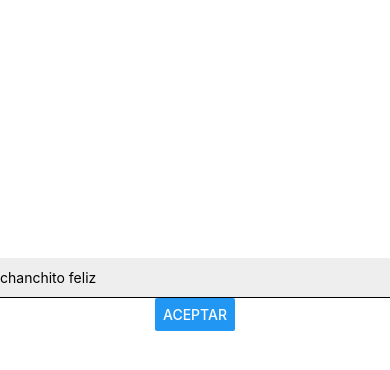
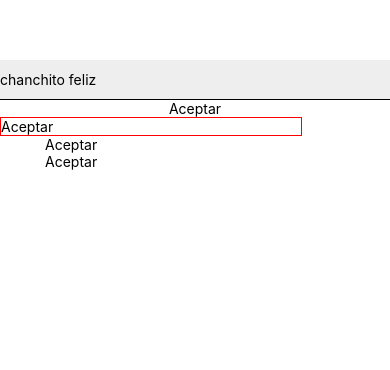
Before and after one commit to RaskovskyDavid/ReactNativePracticando, a React Native app: screen / in a window 390 px wide. Shown: the part 128-498 px from the top of the page. Built offline with nearby package versions, Linux system fonts and the light colour scheme.

Commit message:
TouchableHighlight, TouchableNativeFeedback, TouchableOpacity, TouchableWithoutFeedback

```diff
--- a/App.js
+++ b/App.js
@@ -1,4 +1,4 @@
-import { StyleSheet, Text, View , TextInput, Dimensions, Button} from 'react-native';
+import { StyleSheet, Text, View , TextInput, Dimensions, TouchableHighlight, TouchableNativeFeedback, TouchableOpacity, TouchableWithoutFeedback} from 'react-native';
 import  { useState } from 'react';
 
 const width = Dimensions.get('window').width
@@ -15,14 +15,62 @@ export default function App() {
     <View style={styles.container}>
       <Texto>{textSubmit}</Texto>
       <TextInput style={styles.input} placeholder='Escribir aqui' onChangeText={t => setTextito(t)} defaultValue={textito} ></TextInput>
-      <Button title='Aceptar' onPress={()=> {
+      <TouchableHighlight
+      underlayColor={'#999'}
+      activeOpacity={'0.6'}
+      onPress={() => {
         setTextSubmit(textito)
-      }}></Button>
+        alert('El texto envidado con exito')
+      }}>
+        <Text>Aceptar</Text></TouchableHighlight>
+
+        <TouchableNativeFeedback  // SOLO PARA ANDROID
+        // background={TouchableNativeFeedback.Ripple('#00f', true)}
+      onPress={() => {
+        setTextSubmit(textito)
+        alert('El texto envidado con exito')
+      }}>
+        <View style={styles.view}>
+        <Text>Aceptar</Text>
+      </View>
+        </TouchableNativeFeedback>
+
+        <TouchableOpacity
+        // style={styles.touchableOpacity},
+      onPress={() => {
+        setTextSubmit(textito)
+        alert('El texto envidado con exito')
+      }}>
+        <View style={styles.view}>
+        <Text>Aceptar</Text>
+      </View>
+      </TouchableOpacity>
+
+
+      <TouchableWithoutFeedback
+        // style={styles.touchableOpacity},
+      onPress={() => {
+        setTextSubmit(textito)
+        alert('El texto envidado con exito')
+      }}>
+        <View style={styles.view}>
+        <Text>Aceptar</Text>
+      </View>
+      </TouchableWithoutFeedback>
+
     </View>
   );
 }
 
 const styles = StyleSheet.create({
+  touchableOpacity: {
+    backgroundColor: '#EEE'
+  },
+  view: {
+    flex: 0.5,
+    height: 40,
+    width: 300,
+  },
   text: {
     color: 'black',
     fontSize: 24,
```
